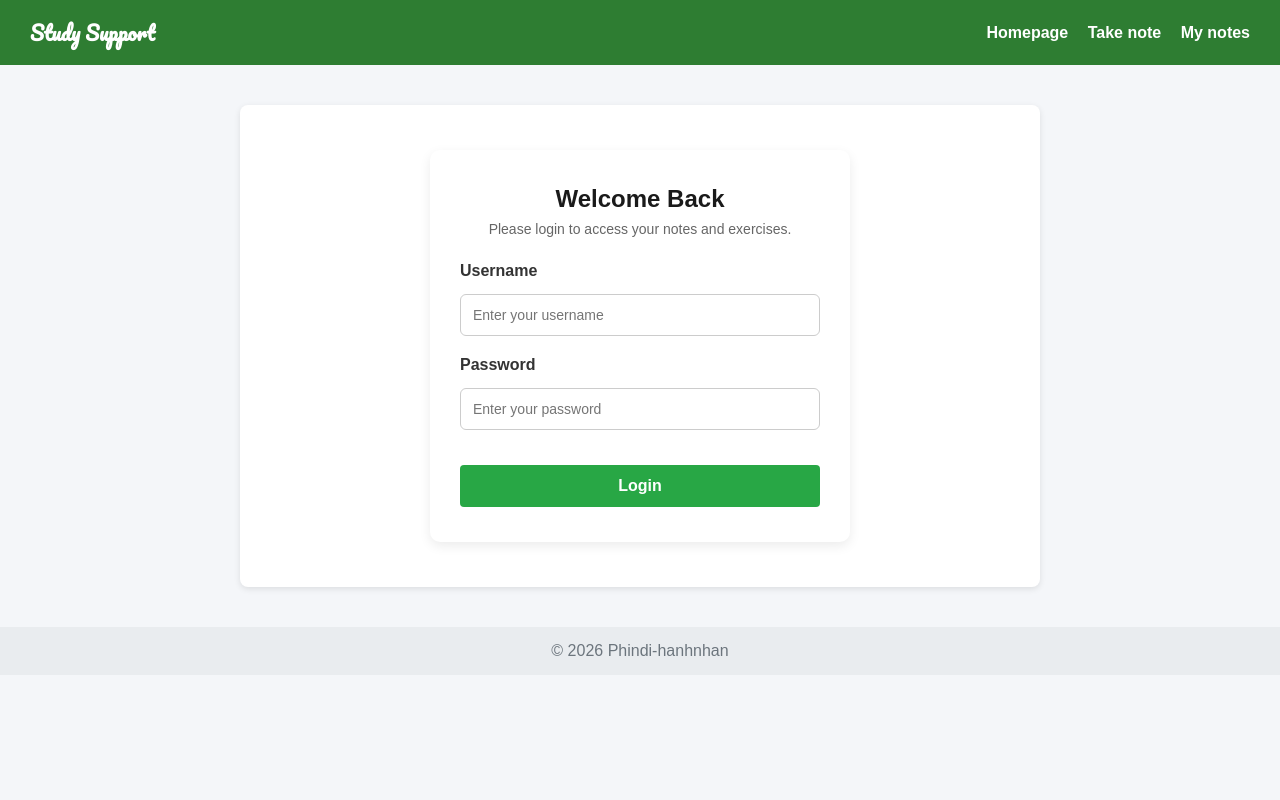
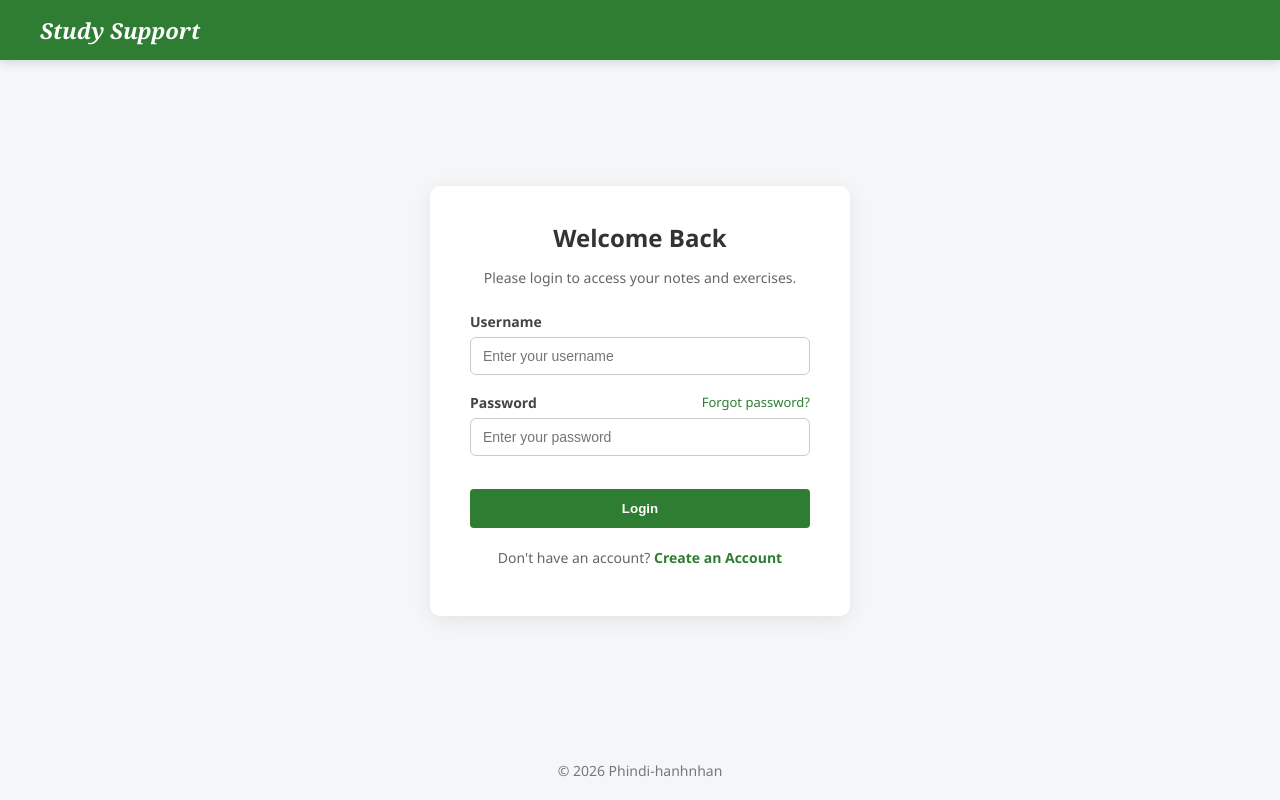
Before and after one commit to pippi052301/djangogirls, a Django app: page /accounts/login/ in a window 1280 px wide. Run offline with Django 5.2, Linux system fonts and the light colour scheme.

Commit message:
add homepage login, register and password_reset page

```diff
--- a/learning/static/learning/style.css
+++ b/learning/static/learning/style.css
@@ -211,3 +211,127 @@ textarea {
     margin-bottom: 20px;
     text-align: center;
 }
+/* Styling for register page */
+
+
+.login-wrapper {
+    display: flex;
+    justify-content: center;
+    align-items: center;
+    padding: 40px 0;
+}
+
+
+.login-card {
+    background-color: #ffffff;
+    width: 100%;
+    max-width: 420px;
+    padding: 35px 30px;
+    border-radius: 10px;
+    box-shadow: 0 4px 15px rgba(0, 0, 0, 0.1);
+}
+
+.login-card h2 {
+    margin-bottom: 8px;
+    color: #1a1a1a;
+    font-size: 24px;
+    text-align: center;
+}
+
+.login-subtitle {
+    font-size: 14px;
+    color: #666;
+    text-align: center;
+    margin-bottom: 25px;
+}
+
+.form-group {
+    margin-bottom: 18px;
+}
+
+.form-group label {
+    display: block;
+    font-size: 14px;
+    font-weight: 600;
+    margin-bottom: 6px;
+    color: #333;
+}
+
+
+.login-card input[type="text"],
+.login-card input[type="password"],
+.login-card input[type="email"] {
+    width: 100%;
+    padding: 10px 12px;
+    border: 1px solid #ccc;
+    border-radius: 6px;
+    font-size: 14px;
+    box-sizing: border-box;
+}
+
+.login-card input:focus {
+    outline: none;
+    border-color: #2e7d32;
+}
+/* Main green header navbar */
+.navbar-header {
+    background-color: #2e7d32;
+    padding: 0 40px;
+    height: 60px;
+    box-shadow: 0 2px 10px rgba(0,0,0,0.15);
+}
+
+.navbar-container {
+    max-width: 1200px;
+    height: 100%;
+    margin: 0 auto;
+    display: flex;
+    justify-content: space-between;
+    align-items: center;
+}
+
+/* Study Support logo */
+.nav-logo {
+    color: #ffffff;
+    font-size: 22px;
+    font-weight: bold;
+    text-decoration: none;
+    font-family: 'Georgia', serif;
+    font-style: italic;
+}
+
+/* Folder-style navigation tab container */
+.nav-tabs {
+    display: flex;
+    align-items: flex-end;
+    height: 100%;
+    gap: 6px;
+}
+
+/* Individual tab styling (Folder / Tab style) */
+.tab-item {
+    color: #e8f5e9;
+    text-decoration: none;
+    padding: 10px 20px;
+    font-size: 14px;
+    font-weight: 600;
+    background-color: rgba(255, 255, 255, 0.12);
+    border-radius: 8px 8px 0 0; /* Rounded top corners for folder tab effect */
+    transition: all 0.2s ease;
+    display: flex;
+    align-items: center;
+    gap: 6px;
+}
+
+/* Hover effect & Active tab state */
+.tab-item:hover {
+    background-color: rgba(255, 255, 255, 0.25);
+    color: #ffffff;
+}
+
+.tab-item.active {
+    background-color: #ffffff;
+    color: #2e7d32;
+    font-weight: bold;
+    box-shadow: 0 -2px 8px rgba(0, 0, 0, 0.08);
+}
--- a/learning/templates/base.html
+++ b/learning/templates/base.html
@@ -3,35 +3,118 @@
 <head>
     <meta charset="UTF-8">
     <meta name="viewport" content="width=device-width, initial-scale=1.0">
-        <!-- Google Fonts (Poppins, Pacifico, Fredoka) -->
-    <link rel="preconnect" href="https://fonts.googleapis.com">
-    <link rel="preconnect" href="https://fonts.gstatic.com" crossorigin>
-    <link href="https://fonts.googleapis.com/css2?family=Fredoka:wght@600;700&family=Pacifico&family=Poppins:wght@600;700&display=swap" rel="stylesheet">
-    <title>{% block title %}Learning aid{% endblock %}</title>
-    {% load static %}
-    <link rel="stylesheet" href="{% static 'learning/style.css' %}">
+    <title>{% block title %}Study Support{% endblock %}</title>
+
+    <style>
+        body {
+            margin: 0;
+            padding: 0;
+            font-family: 'Segoe UI', Tahoma, Geneva, Verdana, sans-serif;
+            background-color: #f4f6f8;
+            display: flex;
+            flex-direction: column;
+            min-height: 100vh;
+        }
+
+        /* Header Navbar */
+        .navbar-header {
+            background-color: #2e7d32;
+            padding: 0 40px;
+            height: 60px;
+            box-shadow: 0 2px 10px rgba(0,0,0,0.15);
+        }
+
+        .navbar-container {
+            max-width: 1200px;
+            height: 100%;
+            margin: 0 auto;
+            display: flex;
+            justify-content: space-between;
+            align-items: center;
+        }
+
+        .nav-logo {
+            color: #ffffff;
+            font-size: 22px;
+            font-weight: bold;
+            text-decoration: none;
+            font-family: 'Georgia', serif;
+            font-style: italic;
+        }
+
+        /* Main Content - Căn giữa nội dung ra trung tâm màn hình */
+        .main-content {
+            flex: 1;
+            display: flex;
+            justify-content: center;
+            align-items: center;
+            padding: 20px;
+        }
+
+        /* Thẻ Card chứa Form Login gọn gàng */
+        .login-card {
+            background-color: #ffffff;
+            padding: 35px 40px;
+            border-radius: 10px;
+            box-shadow: 0 4px 20px rgba(0, 0, 0, 0.08);
+            width: 100%;
+            max-width: 420px;
+            box-sizing: border-box;
+        }
+
+        .login-card h2 {
+            margin-top: 0;
+            margin-bottom: 8px;
+            color: #333333;
+            text-align: center;
+        }
+
+        .login-subtitle {
+            font-size: 14px;
+            color: #666666;
+            text-align: center;
+            margin-bottom: 25px;
+        }
+
+        .form-group {
+            margin-bottom: 18px;
+        }
+
+        .form-group label {
+            display: block;
+            font-size: 14px;
+            font-weight: 600;
+            color: #444444;
+            margin-bottom: 6px;
+        }
+
+        /* Footer */
+        .site-footer {
+            text-align: center;
+            padding: 20px;
+            color: #777777;
+            font-size: 14px;
+            background-color: transparent;
+        }
+    </style>
 </head>
 <body>
-<header class="navbar">
-    <div class="logo">Study Support</div>
-    <nav>
-        <!-- Homepage-->
-        <a href="{% url 'learning:home' %}">Homepage</a>
 
-        <a href="{% url 'learning:note_create' %}">Take note</a>
-
-        <!-- Note list -->
-        <a href="{% url 'learning:note_list' %}">My notes</a>
-    </nav>
+<header class="navbar-header">
+    <div class="navbar-container">
+        <!-- Logo bên trái -->
+        <a href="{% url 'learning:home' %}" class="nav-logo">Study Support</a>
+    </div>
 </header>
 
-    <main class="container">
-        {% block content %}
-        {% endblock %}
-    </main>
+<main class="main-content">
+    {% block content %}
+    {% endblock %}
+</main>
 
-    <footer class="footer">
-        <p>&copy; 2026 Phindi-hanhnhan</p>
-    </footer>
+<footer class="site-footer">
+    © 2026 Phindi-hanhnhan
+</footer>
+
 </body>
 </html>
--- a/learning/templates/registration/login.html
+++ b/learning/templates/registration/login.html
@@ -3,15 +3,21 @@
 {% block title %}Login - Study Support{% endblock %}
 
 {% block content %}
-<div class="login-wrapper">
 <div class="login-card">
     <h2>Welcome Back</h2>
     <p class="login-subtitle">Please login to access your notes and exercises.</p>
 
-        <!-- Wrong password or username -->
+    {% if messages %}
+        {% for message in messages %}
+            <div style="padding: 10px; border-radius: 4px; margin-bottom: 15px; font-size: 14px; background-color: #d4edda; color: #155724; border: 1px solid #c3e6cb;">
+                {{ message }}
+            </div>
+        {% endfor %}
+    {% endif %}
+
     {% if form.errors %}
-            <div class="alert-error">
-                Username or password is incorrect. Please try again.
+        <div class="alert-error" style="background-color: #f8d7da; color: #721c24; border: 1px solid #f5c6cb; padding: 10px; border-radius: 4px; margin-bottom: 15px; font-size: 14px;">
+            Your username and password didn't match. Please try again.
         </div>
     {% endif %}
 
@@ -19,17 +25,25 @@
         {% csrf_token %}
 
         <div class="form-group">
-                <label for="id_username">Username</label>
-                <input type="text" name="username" id="id_username" placeholder="Enter your username" required autocomplete="username">
+            <label for="{{ form.username.id_for_label }}">Username</label>
+            <input type="text" name="username" id="{{ form.username.id_for_label }}" placeholder="Enter your username" required style="width: 100%; padding: 10px 12px; border: 1px solid #ccc; border-radius: 6px; font-size: 14px; box-sizing: border-box;">
         </div>
 
         <div class="form-group">
-                <label for="id_password">Password</label>
-                <input type="password" name="password" id="id_password" placeholder="Enter your password" required autocomplete="current-password">
+            <div style="display: flex; justify-content: space-between; align-items: center; margin-bottom: 6px;">
+                <label for="{{ form.password.id_for_label }}" style="margin-bottom: 0;">Password</label>
+                <a href="{% url 'learning:custom_password_reset' %}" style="font-size: 13px; color: #2e7d32; text-decoration: none; font-weight: 500;">Forgot password?</a>
+            </div>
+            <input type="password" name="password" id="{{ form.password.id_for_label }}" placeholder="Enter your password" required style="width: 100%; padding: 10px 12px; border: 1px solid #ccc; border-radius: 6px; font-size: 14px; box-sizing: border-box;">
         </div>
 
-            <button type="submit" class="btn-submit btn-login">Login</button>
+        <button type="submit" class="btn-submit btn-login" style="width: 100%; margin-top: 15px; padding: 12px; background-color: #2e7d32; color: white; border: none; border-radius: 4px; font-weight: bold; cursor: pointer;">
+            Login
+        </button>
     </form>
-    </div>
+
+    <p class="login-footer" style="text-align: center; margin-top: 20px; font-size: 14px; color: #666;">
+        Don't have an account? <a href="{% url 'learning:register' %}" style="color: #2e7d32; font-weight: bold; text-decoration: none;">Create an Account</a>
+    </p>
 </div>
 {% endblock %}
--- a/learning/urls.py
+++ b/learning/urls.py
@@ -7,4 +7,6 @@ urlpatterns = [
     path("", views.home, name="home"),
     path("notes/", views.note_list, name="note_list"),
     path("notes/new/", views.note_create, name="note_create"),
+    path("register/", views.register, name="register"),
+    path("password-reset/", views.custom_password_reset, name="custom_password_reset"),
 ]
--- a/mysite/settings.py
+++ b/mysite/settings.py
@@ -125,3 +125,5 @@ STATIC_ROOT = BASE_DIR / 'static'
 DEFAULT_AUTO_FIELD = 'django.db.models.BigAutoField'
 
 ALLOWED_HOSTS = ['127.0.0.1', 'pythonanywhere.com']
+# Print OTP to cmd
+EMAIL_BACKEND = 'django.core.mail.backends.console.EmailBackend'
```
Also changed, not shown: learning/forms.py (added, +10 -0 lines), learning/models.py (+19 -3 lines), learning/templates/learning/home.html (added, +137 -0 lines), learning/templates/registration/password_reset.html (added, +71 -0 lines), learning/templates/registration/register.html (added, +60 -0 lines), learning/views.py (+83 -3 lines), learning/migrations/0002_passwordresetotp.py (added). Lines whose indentation alone changed are shown as unchanged.
